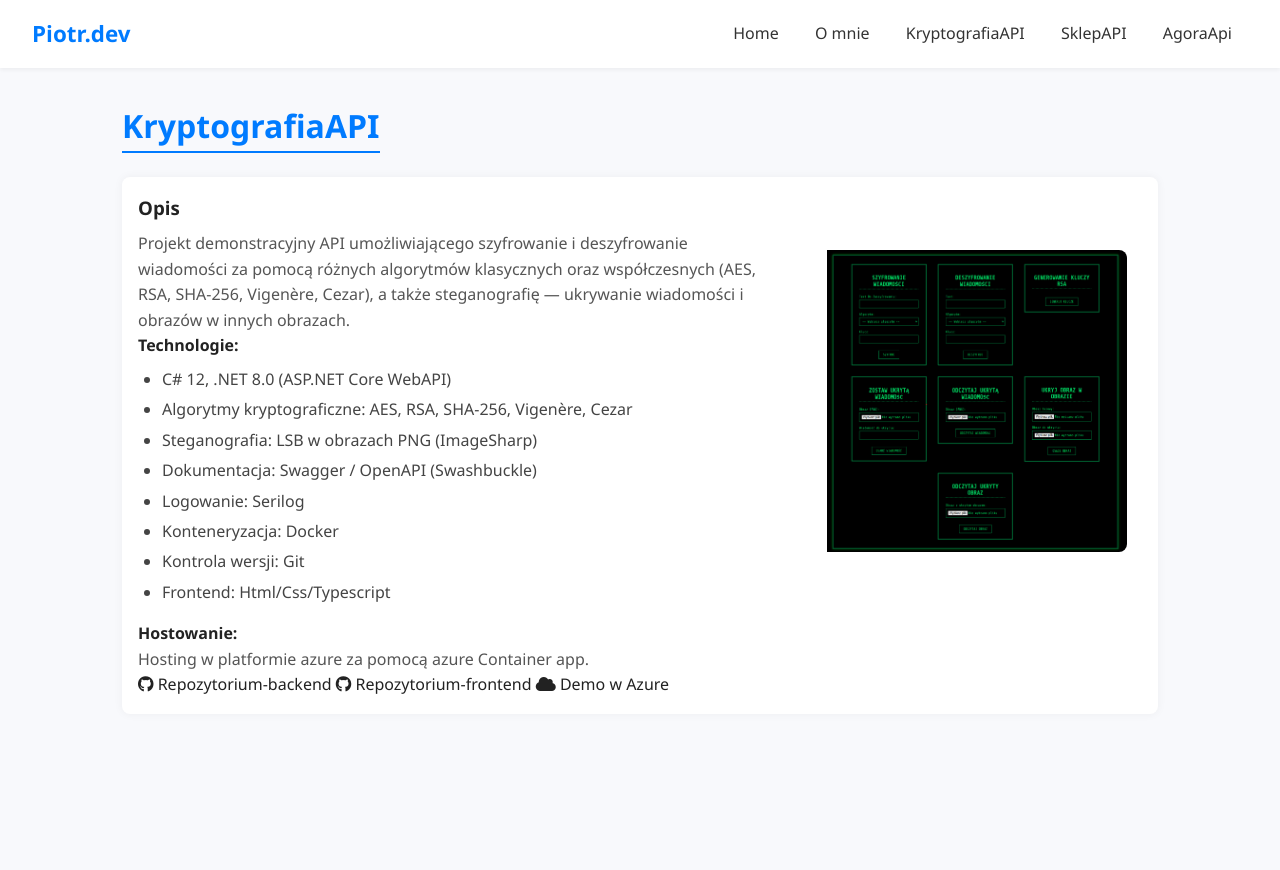
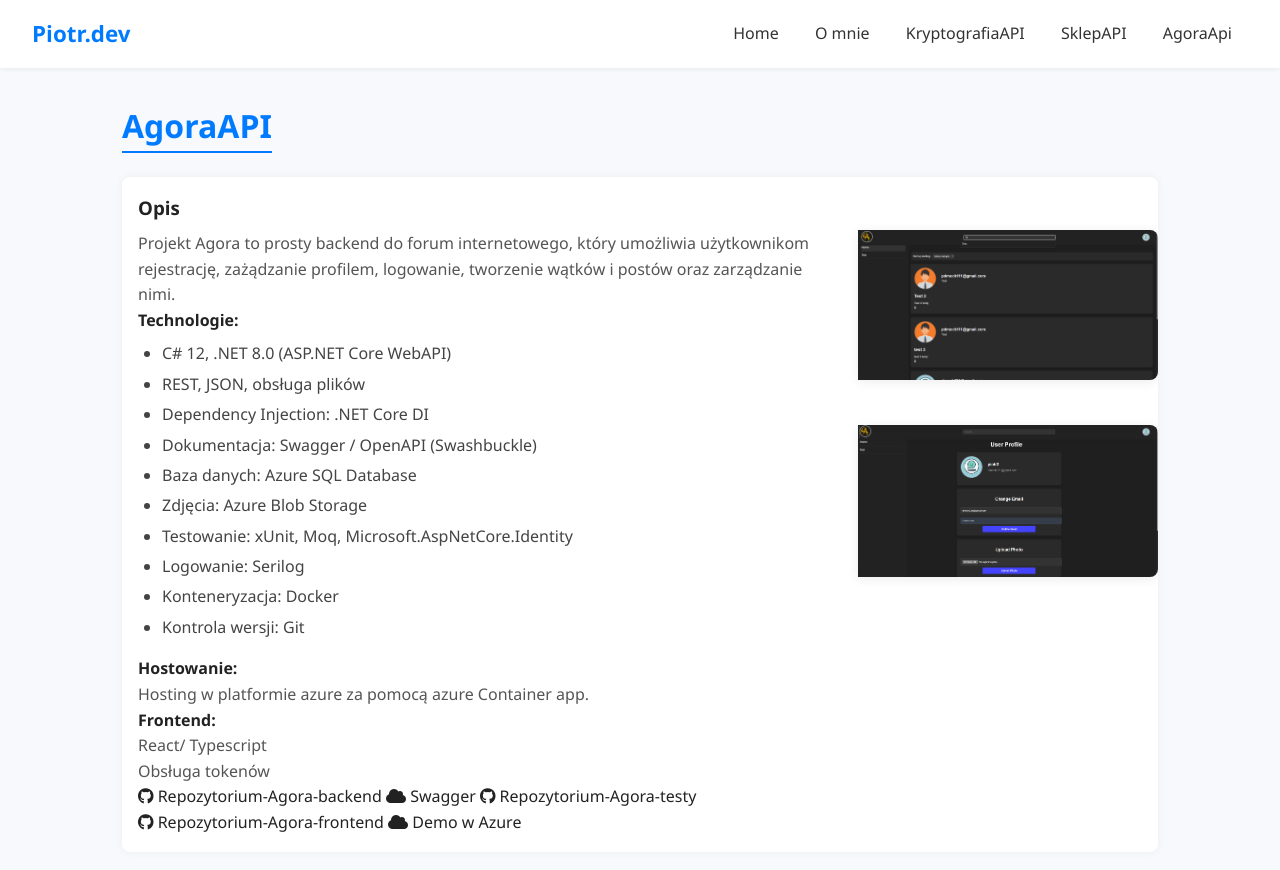
Before and after one commit to Soommer/portfolio, a plain HTML site: page agora.html in a window 1280 px wide. Before the commit the page ends 800 px from the top, so only its background shows below. Drawn offline with Linux system fonts and the light colour scheme.

Commit message:
adding agora

```diff
--- a/agora.html
+++ b/agora.html
@@ -22,44 +22,63 @@
   </header>
 
   <main class="container">
-    <h2 class="section-title">KryptografiaAPI</h2>
+    <h2 class="section-title">AgoraAPI</h2>
 
 
-<!-- KRYPTO -->
+<!-- AGORA -->
         <div class="card horizontal">
         <div class="card-content">
             <h3>Opis</h3>
-            <p>Projekt demonstracyjny API umożliwiającego szyfrowanie i deszyfrowanie wiadomości za pomocą różnych algorytmów klasycznych oraz współczesnych (AES, RSA, SHA-256, Vigenère, Cezar),
-                a także steganografię — ukrywanie wiadomości i obrazów w innych obrazach.</p>
+            <p>Projekt Agora to prosty backend do forum internetowego, który umożliwia użytkownikom rejestrację,
+                 zażądzanie profilem, logowanie, tworzenie wątków i postów oraz zarządzanie nimi.</p>
             <div>
             <strong>Technologie:</strong>
             <ul class="tech-list">
                 <li>C# 12, .NET 8.0 (ASP.NET Core WebAPI)</li>
-                <li>Algorytmy kryptograficzne: AES, RSA, SHA-256, Vigenère, Cezar</li>
-                <li>Steganografia: LSB w obrazach PNG (ImageSharp)</li>
+                <li>REST, JSON, obsługa plików</li>
+                <li>Dependency Injection: .NET Core DI</li>
                 <li>Dokumentacja: Swagger / OpenAPI (Swashbuckle)</li>
+                <li>Baza danych: Azure SQL Database</li>
+                <li>Zdjęcia: Azure Blob Storage</li>
+                <li>Testowanie: xUnit, Moq, Microsoft.AspNetCore.Identity</li>
                 <li>Logowanie: Serilog</li>
                 <li>Konteneryzacja: Docker</li>
                 <li>Kontrola wersji: Git</li>
-                <li>Frontend: Html/Css/Typescript</li>
             </ul>
 
             <strong>Hostowanie:</strong>
             <p>Hosting w platformie azure za pomocą azure Container app.</p>
             </div>
-            <a href="https://github.com/Soommer/kryptografia" target="_blank" class="repo-link">
-                <i class="fab fa-github"></i> Repozytorium-backend
+            <strong>Frontend: </strong>
+            <p>React/ Typescript</p>
+            <p>Obsługa tokenów</p>
+            <a href="https://github.com/Soommer/Agora/tree/master/Agora" target="_blank" class="repo-link">
+                <i class="fab fa-github"></i> Repozytorium-Agora-backend
             </a>
 
-            <a href="https://github.com/Soommer/krypto-front" target="_blank" class="repo-link">
-                <i class="fab fa-github"></i> Repozytorium-frontend
+            <a href="https://agorabackend.wonderfulsand-657cf16a.polandcentral.azurecontainerapps.io/swagger/index.html" target="_blank" class="repo-link">
+                <i class="fa-solid fa-cloud"></i> Swagger
+            </a>
+
+              <a href="https://github.com/Soommer/Agora/tree/master/Agora.Tests" target="_blank" class="repo-link">
+                <i class="fab fa-github"></i> Repozytorium-Agora-testy
+            </a>
+
+            <br>
+
+
+            <a href="https://github.com/Soommer/agoraFront" target="_blank" class="repo-link">
+                <i class="fab fa-github"></i> Repozytorium-Agora-frontend
             </a>
 
             <a href="https://kryptografia-front.wonderfulsand-657cf16a.polandcentral.azurecontainerapps.io" target="_blank" class="repo-link">
                 <i class="fa-solid fa-cloud"></i> Demo w Azure
             </a>
         </div>
-        <img src="assets/project1.png" alt="KryptografiaAPI" />
+        <div class="image-stack">
+            <img src="assets/project5.png" alt="Zrzut ekranu 1">
+            <img src="assets/project6.png" alt="Zrzut ekranu 2">
+        </div>
         </div>
 
   </main>
```
Also changed, not shown: assets/project5.png (added), assets/project6.png (added).
